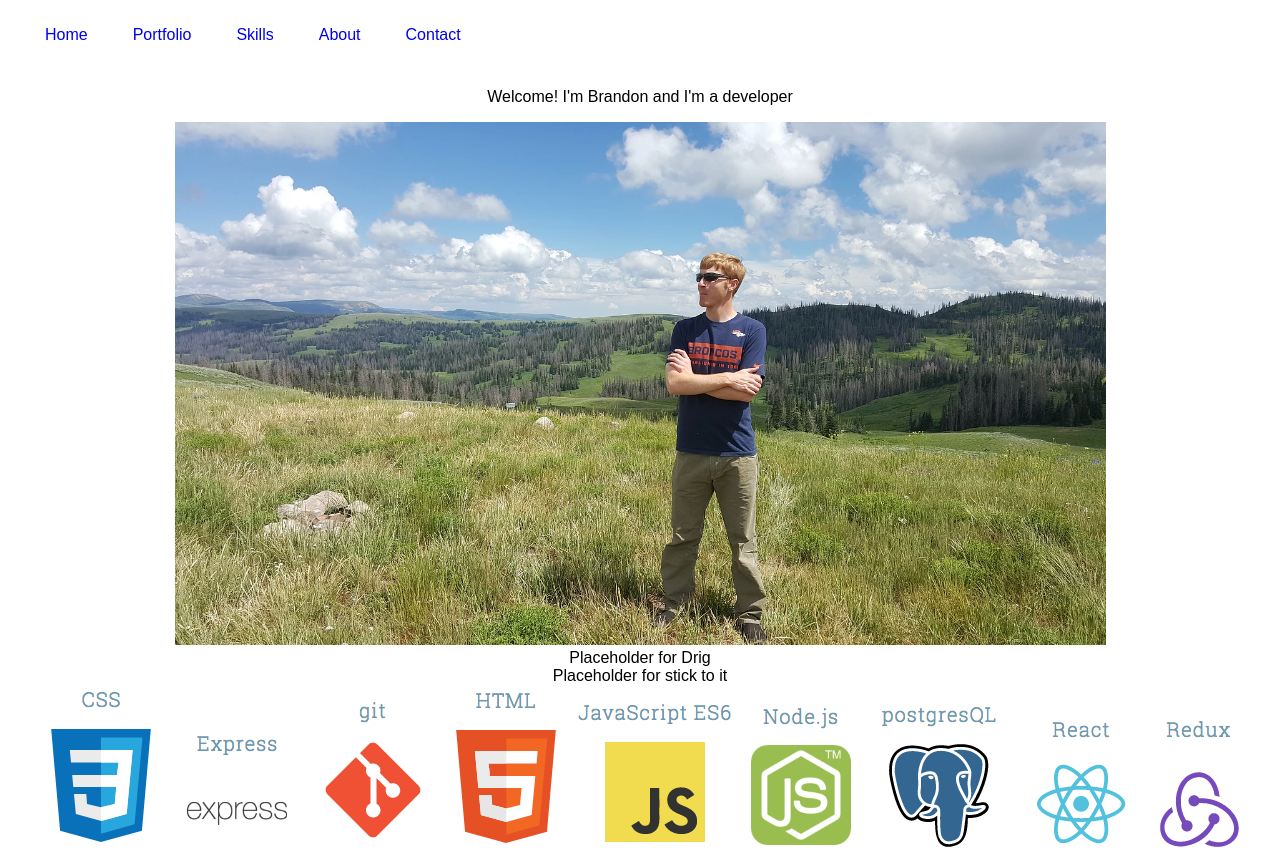
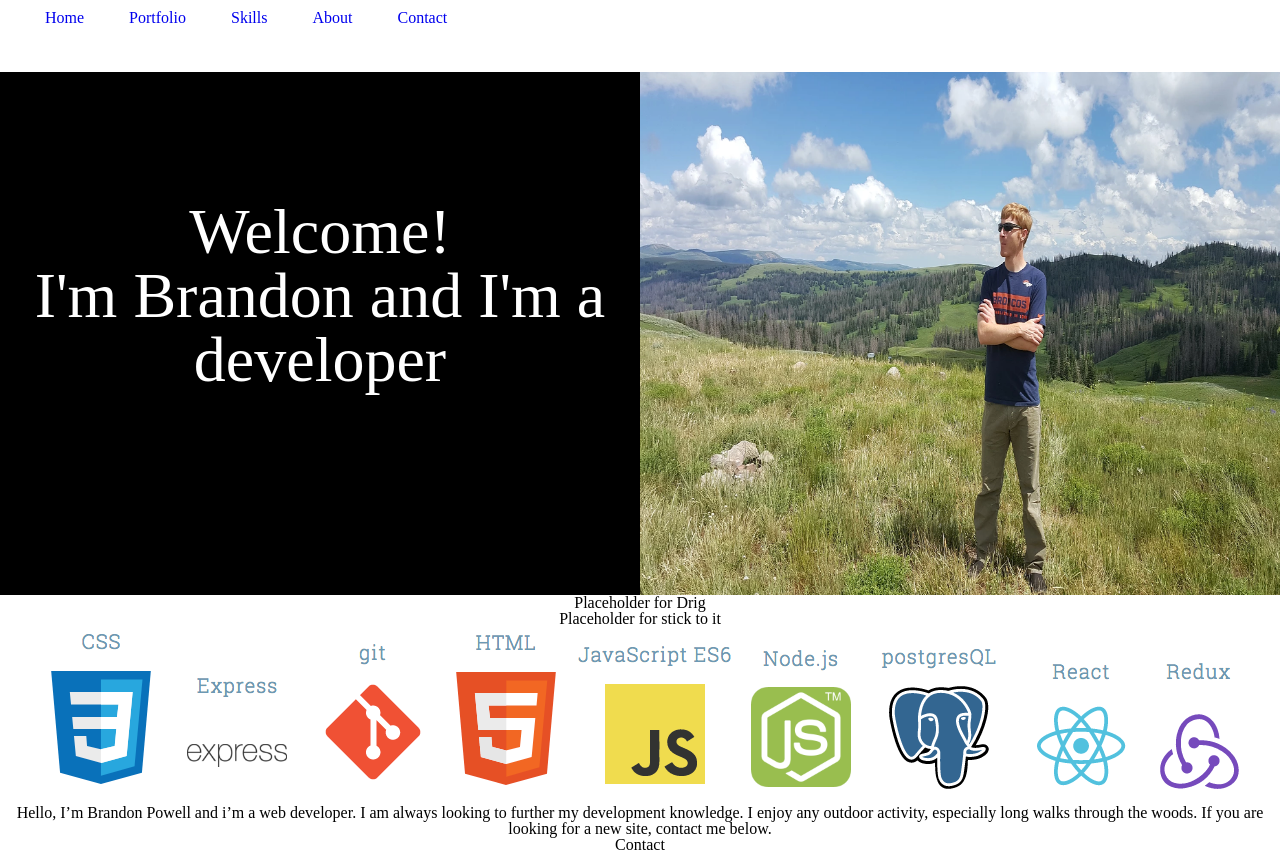
Before and after one commit to PowellBrand/portfolio, a React (Create React App) app: page / in a window 1280 px wide. Shown: the top 852 px of the page. Built offline with nearby package versions, Linux system fonts and the light colour scheme.

Commit message:
welcome style started

```diff
--- a/src/App.js
+++ b/src/App.js
@@ -1,5 +1,6 @@
 import React, { Component } from 'react';
 import Router from './routes';
+import './reset.css';
 import './App.css';
 
 class App extends Component {
--- a/src/components/home/home.css
+++ b/src/components/home/home.css
@@ -0,0 +1,22 @@
+#home{
+    display: flex;
+    flex-direction: row;
+    flex-wrap: wrap;
+    width: 100%;
+}
+.wlcmTxt{
+    width: 50%;
+    height: 523px;
+    background-color: black;
+    vertical-align: text-top;
+}
+.wlcmTxt p{
+    color: white;
+    font-size: 4rem;
+    margin-top: 20%;
+}
+.uintaimg{
+    width: 50%;
+    height: auto;
+
+}
--- a/src/components/home/home.js
+++ b/src/components/home/home.js
@@ -3,6 +3,7 @@
 import Skills from '../skills/skills';
 import Nav from '../nav/nav';
 import uintas from './uintas.png';
+import './home.css';
 
 class Home extends Component {
     constructor(props) {
@@ -41,9 +42,11 @@
                 <Nav />
 
                 {/* Welcome */}
-                <div className="Welcome" id="home">
-                    <div className="wlcmTxt"><p>Welcome! I'm Brandon and I'm a developer</p> </div>
-                    <img src={uintas} alt="Branon in the Uintas"/>
+                <div className="welcome" id="home">
+                    <div className="wlcmTxt">
+                        <p>Welcome! <br/> I'm Brandon and I'm a developer</p>
+                    </div>
+                    <img src={uintas} alt="Branon in the Uintas" className="uintaimg"/>
                 </div>
                 {/* End Welcome */}
 
--- /dev/null
+++ b/src/reset.css
@@ -0,0 +1,48 @@
+/* http://meyerweb.com/eric/tools/css/reset/
+   v2.0 | 20110126
+   License: none (public domain)
+*/
+
+html, body, div, span, applet, object, iframe,
+h1, h2, h3, h4, h5, h6, p, blockquote, pre,
+a, abbr, acronym, address, big, cite, code,
+del, dfn, em, img, ins, kbd, q, s, samp,
+small, strike, strong, sub, sup, tt, var,
+b, u, i, center,
+dl, dt, dd, ol, ul, li,
+fieldset, form, label, legend,
+table, caption, tbody, tfoot, thead, tr, th, td,
+article, aside, canvas, details, embed,
+figure, figcaption, footer, header, hgroup,
+menu, nav, output, ruby, section, summary,
+time, mark, audio, video {
+	margin: 0;
+	padding: 0;
+	border: 0;
+	font-size: 100%;
+	font: inherit;
+	vertical-align: baseline;
+}
+/* HTML5 display-role reset for older browsers */
+article, aside, details, figcaption, figure,
+footer, header, hgroup, menu, nav, section {
+	display: block;
+}
+body {
+	line-height: 1;
+}
+ol, ul {
+	list-style: none;
+}
+blockquote, q {
+	quotes: none;
+}
+blockquote:before, blockquote:after,
+q:before, q:after {
+	content: '';
+	content: none;
+}
+table {
+	border-collapse: collapse;
+	border-spacing: 0;
+}
```
